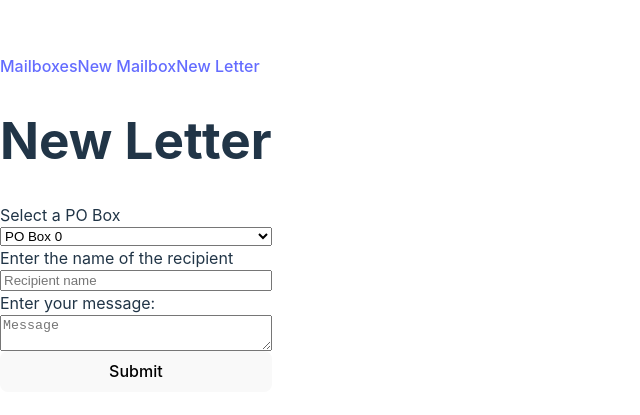
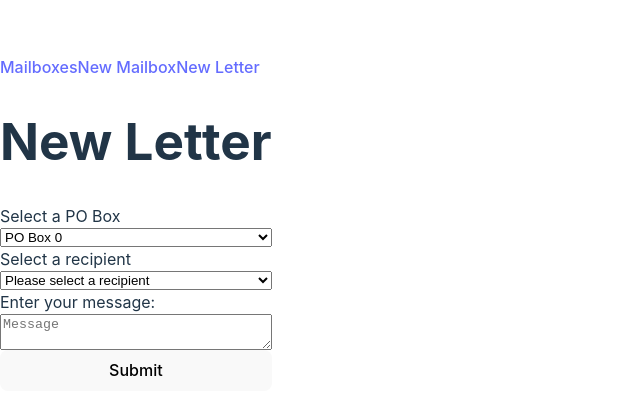
Before and after one commit to whlong1/react-router-lab-solution, a React (Vite) app: page /new-letter in a window 1280 px wide. Shown: the part 177-592 px from the top of the page, without its empty margins (0-640 px from the left). Built offline with nearby package versions, Linux system fonts and the light colour scheme.

Commit message:
Add secondary level up

```diff
--- a/src/App.jsx
+++ b/src/App.jsx
@@ -9,7 +9,7 @@ import MailboxDetails from "./components/MailboxDetails";
 import LetterForm from "./components/LetterForm";
 
 const mailboxObjectExample = {
-  _id: 0, boxSize: "Small", boxholder: "Alex",
+  _id: 0, boxSize: "Small", boxholders: ["Alex"],
 };
 
 const App = () => {
--- a/src/components/LetterForm.jsx
+++ b/src/components/LetterForm.jsx
@@ -1,28 +1,36 @@
-import { useState } from "react"
-import { useNavigate } from "react-router-dom"
+import { useState } from "react";
+import { useNavigate } from "react-router-dom";
 
 const initialState = {
-  mailboxId: 0, recipient: "", message: ""
-}
+  mailboxId: 0,
+  recipient: "",
+  message: "",
+};
 
 const LetterForm = (props) => {
-  const navigate = useNavigate()
-  const [formData, setFormData] = useState(initialState)
+  const navigate = useNavigate();
+  const [formData, setFormData] = useState(initialState);
+  const selectedBox = props.mailboxes.find((mailbox) => mailbox._id === formData.mailboxId);
 
   const handleSubmit = (e) => {
     e.preventDefault()
     props.addLetter(formData)
     navigate(`/mailboxes/${formData.mailboxId}`)
-  }
+  };
 
   const handleChange = ({ target }) => {
-    setFormData({
-      ...formData,
-      [target.name]: target.name === "mailboxId"
-        ? Number(target.value)
-        : target.value
-    })
-  }
+    if (target.name === "mailboxId") {
+      setFormData({
+        ...initialState, // Reset form when a new box is selected
+        [target.name]: Number(target.value)
+      })
+    } else {
+      setFormData({
+        ...formData,
+        [target.name]: target.value
+      })
+    }
+  };
 
   return (
     <main>
@@ -38,16 +46,16 @@ const LetterForm = (props) => {
         </select>
 
         <label htmlFor="recipient">
-          Enter the name of the recipient
+          Select a recipient
         </label>
-        <input
-          required
-          type="text"
-          id="recipient"
-          name="recipient"
-          placeholder="Recipient name"
-          onChange={handleChange}
-        />
+        <select required name="recipient" id="recipient" value={formData.recipient} onChange={handleChange}>
+          <option value="">Please select a recipient</option>
+          {selectedBox.boxholders.map((boxholder, idx) => (
+            <option key={idx} value={boxholder}>
+              {boxholder}
+            </option>
+          ))}
+        </select>
 
         <label htmlFor="message">
           Enter your message:
@@ -58,6 +66,7 @@ const LetterForm = (props) => {
           id="message"
           name="message"
           placeholder="Message"
+          value={formData.message}
           onChange={handleChange}
         />
         <button type="submi">Submit</button>
@@ -66,4 +75,4 @@ const LetterForm = (props) => {
   )
 }
 
-export default LetterForm
+export default LetterForm;
--- a/src/components/MailboxDetails.jsx
+++ b/src/components/MailboxDetails.jsx
@@ -15,7 +15,14 @@ const MailboxDetails = (props) => {
 
       <section>
         <h2>Details</h2>
-        <p>Boxholder: {selectedBox.boxholder}</p>
+        <p>Boxholders: {selectedBox.boxholder}</p>
+        <ul>
+          Boxholders:
+          {selectedBox.boxholders.map((boxholder, idx) => (
+            <li key={idx}>{boxholder}</li>
+          ))}
+
+        </ul>
         <p>Box Size: {selectedBox.boxSize}</p>
       </section>
 
--- a/src/components/MailboxForm.jsx
+++ b/src/components/MailboxForm.jsx
@@ -1,11 +1,19 @@
 import { useState } from "react";
 import { useNavigate } from "react-router-dom";
 
-const initialState = { boxholder: "", boxSize: "Small" };
+const initialState = { boxholders: [], boxSize: "Small" };
 
 const MailboxForm = (props) => {
   const navigate = useNavigate();
+
   const [formData, setFormData] = useState(initialState);
+  const [boxholder, setBoxholder] = useState("");
+
+  const handleAddBoxholder = () => {
+    if (!boxholder.trim()) return;
+    setFormData({ ...formData, boxholders: [...formData.boxholders, boxholder.trim()] });
+    setBoxholder("");
+  };
 
   const handleSubmit = (e) => {
     e.preventDefault();
@@ -14,25 +22,42 @@ const MailboxForm = (props) => {
     navigate("/mailboxes");
   };
 
+  // Will probably need to include some of this code in the writeup:
   const handleChange = (e) => {
-    setFormData({ ...formData, [e.target.name]: e.target.value });
+    if (e.target.name === "boxholder") {
+      setBoxholder(e.target.value);
+    } else {
+      setFormData({ ...formData, [e.target.name]: e.target.value });
+    }
   };
 
   return (
     <main>
       <h1>New Mailbox</h1>
       <form onSubmit={handleSubmit}>
+
         <label htmlFor="boxholder">
           Enter a Box Holder Name:
         </label>
         <input
-          required
           type="text"
           id="boxholder"
           name="boxholder"
           placeholder="Boxholder name"
+          value={boxholder}
           onChange={handleChange}
         />
+        <button type="button" onClick={handleAddBoxholder}>Add Boxholder</button>
+
+        <label htmlFor="current-box-holders">
+          Current Box Holders:
+        </label>
+        <ul id="current-box-holders">
+          {formData.boxholders.map((boxholder, idx) => (
+            <li key={idx}>{boxholder}</li>
+          ))}
+        </ul>
+
         <label htmlFor="boxSize">
           Select a Box Size:
         </label>
```
